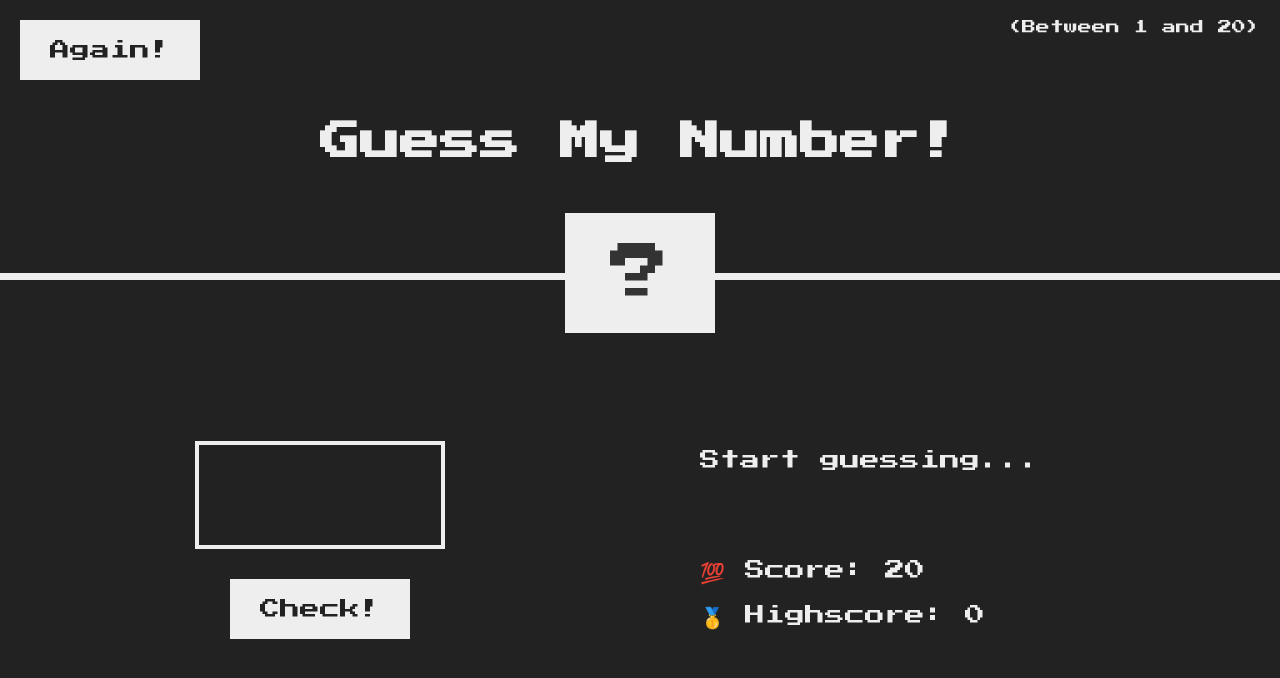
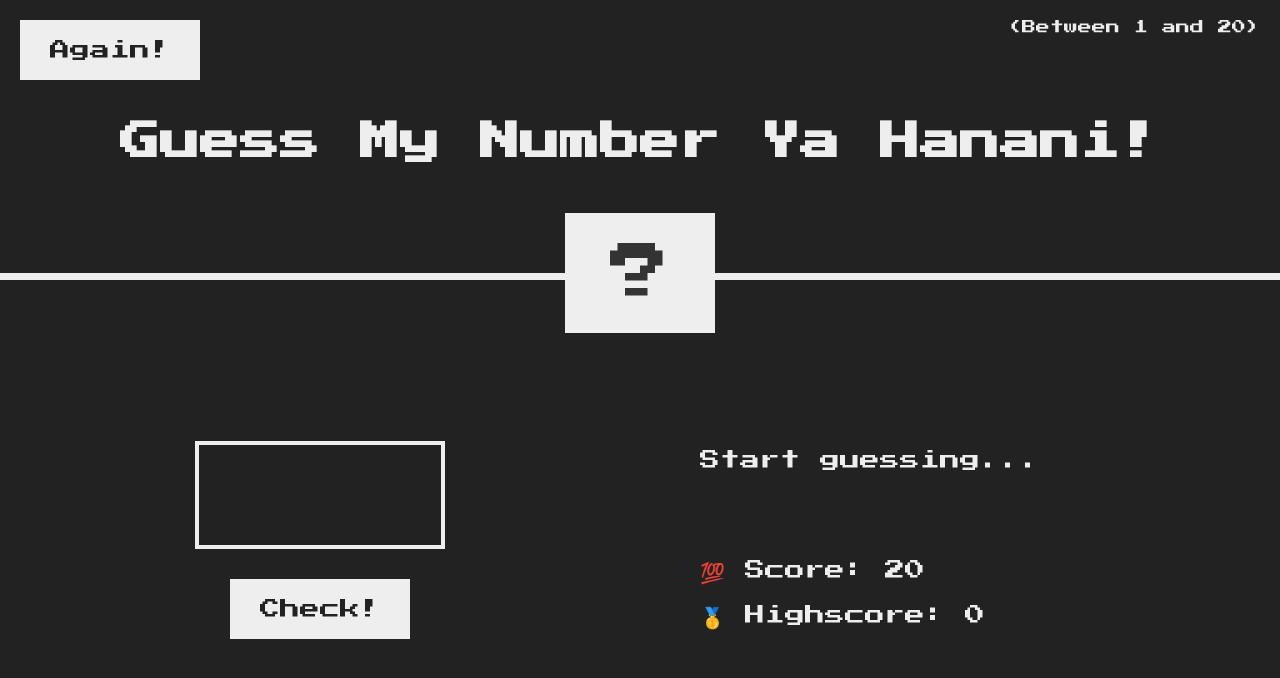
Before and after one commit to Abdu-alyousef/guess, a plain HTML site: page index.html in a window 1280 px wide. Drawn offline with Linux system fonts and the light colour scheme.

Commit message:
Update index.html

```diff
--- a/index.html
+++ b/index.html
@@ -5,11 +5,11 @@
     <meta name="viewport" content="width=device-width, initial-scale=1.0" />
     <meta http-equiv="X-UA-Compatible" content="ie=edge" />
     <link rel="stylesheet" href="style.css" />
-    <title>Guess My Number Yala Hanan!</title>
+    <title>Guess My Number!</title>
   </head>
   <body>
     <header>
-      <h1>Guess My Number!</h1>
+      <h1>Guess My Number Ya Hanani!</h1>
       <p class="between">(Between 1 and 20)</p>
       <button class="btn again">Again!</button>
       <div class="number">?</div>
```
